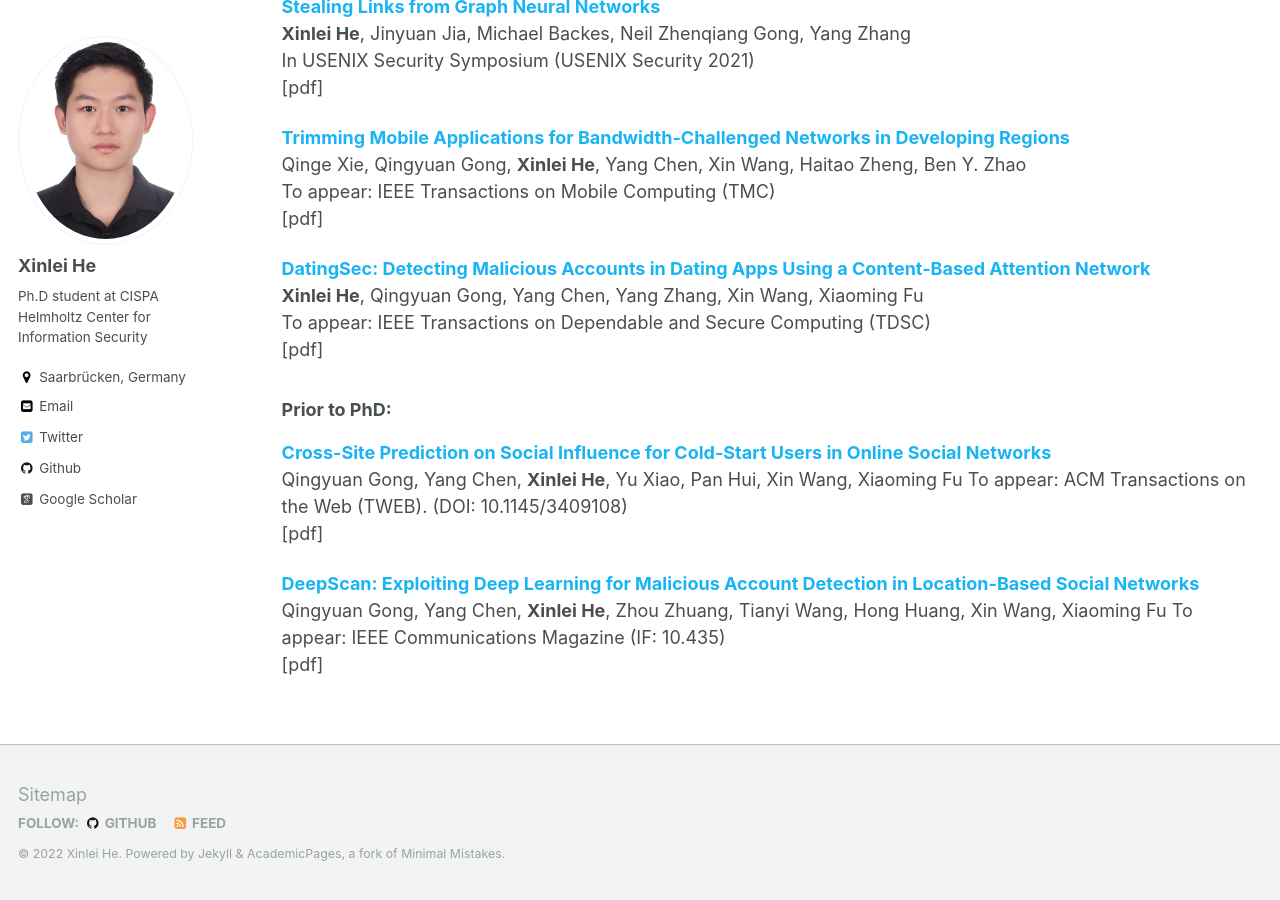
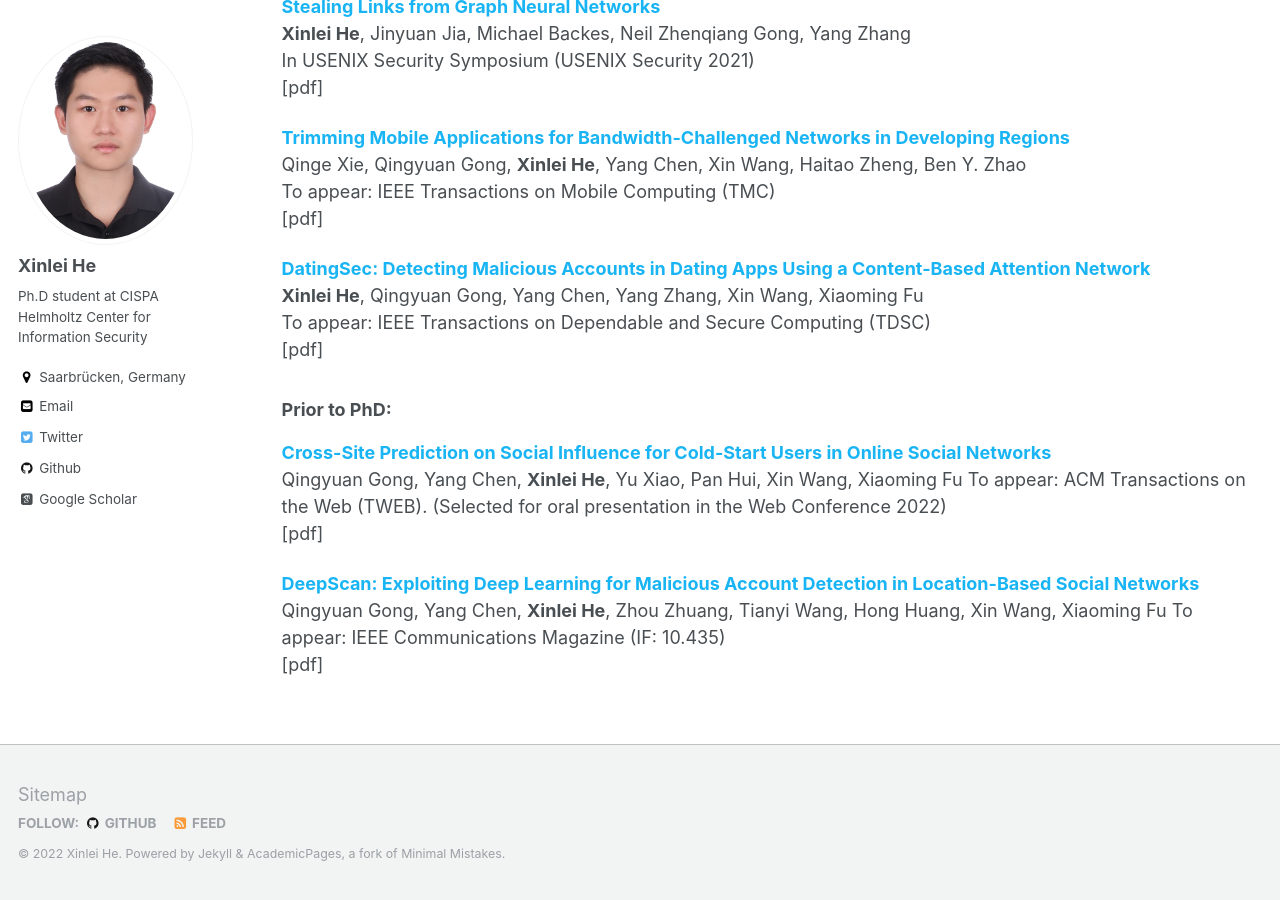
Before and after one commit to xinleihe/xinleihe.github.io, a Jekyll site: the page built from _pages/publications.md, in a window 1280 px wide and 900 px high, scrolled down 904 px. Built offline with Jekyll 4.4.1, drawn with Linux system fonts in a browser that asks for light colours; some web fonts are replaced.

Commit message:
update pub

```diff
--- a/_pages/publications.md
+++ b/_pages/publications.md
@@ -67,7 +67,7 @@ You can also find my publications on <u><a href="https://scholar.google.com/cita
 <b><font color="#19B4F3">Cross-Site Prediction on Social Influence for Cold-Start Users in Online Social Networks</font></b>
 <br>Qingyuan Gong, Yang Chen, **Xinlei He**, Yu Xiao, Pan Hui, Xin Wang, Xiaoming Fu
 To appear: ACM Transactions on the Web (TWEB).
-(DOI: 10.1145/3409108)
+(Selected for oral presentation in [the Web Conference 2022](https://www2022.thewebconf.org/))
 <br>[[pdf]]()
 
 
```
